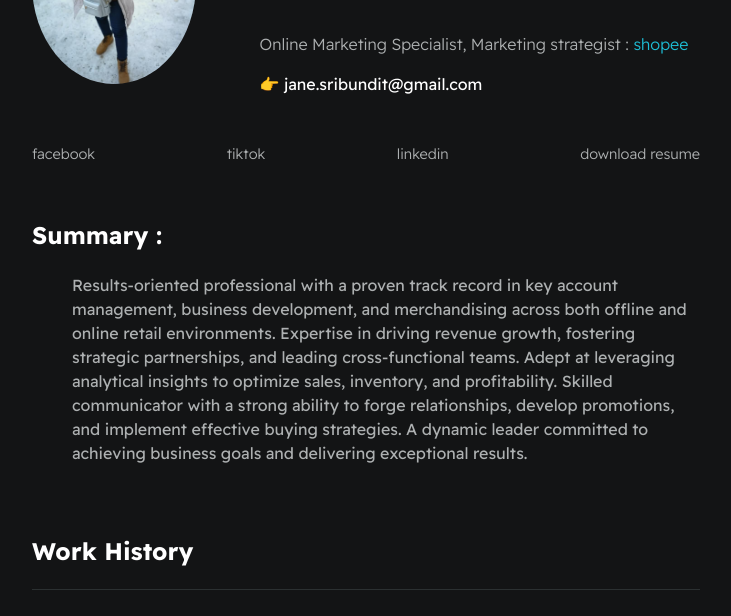
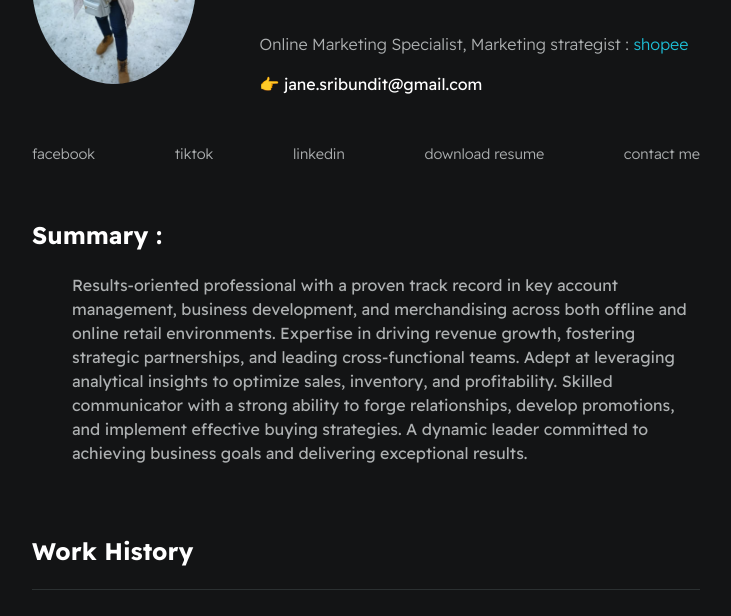
Before and after one commit to wichit007/wichit007.github.io, a plain HTML site: page index.html in a window 1280 px wide. Shown: the part 184-800 px from the top of the page, without its empty margins (274-1005 px from the left). Drawn offline with Linux system fonts and the light colour scheme.

Commit message:
Update index.html

```diff
--- a/index.html
+++ b/index.html
@@ -27,6 +27,7 @@
                 <a href="https://www.tiktok.com/@janesriiiii" target="_blank">tiktok</a>
                 <a href="https://www.linkedin.com/in/sutthiwan-sribundit-448b0198" target="_blank">linkedin</a>
                 <a href= "./assets/resume.pdf" target="_blank">download resume</a>
+                <a href= "contact.html" target="_blank">contact me</a>
             </div>
         </section>
 
```
